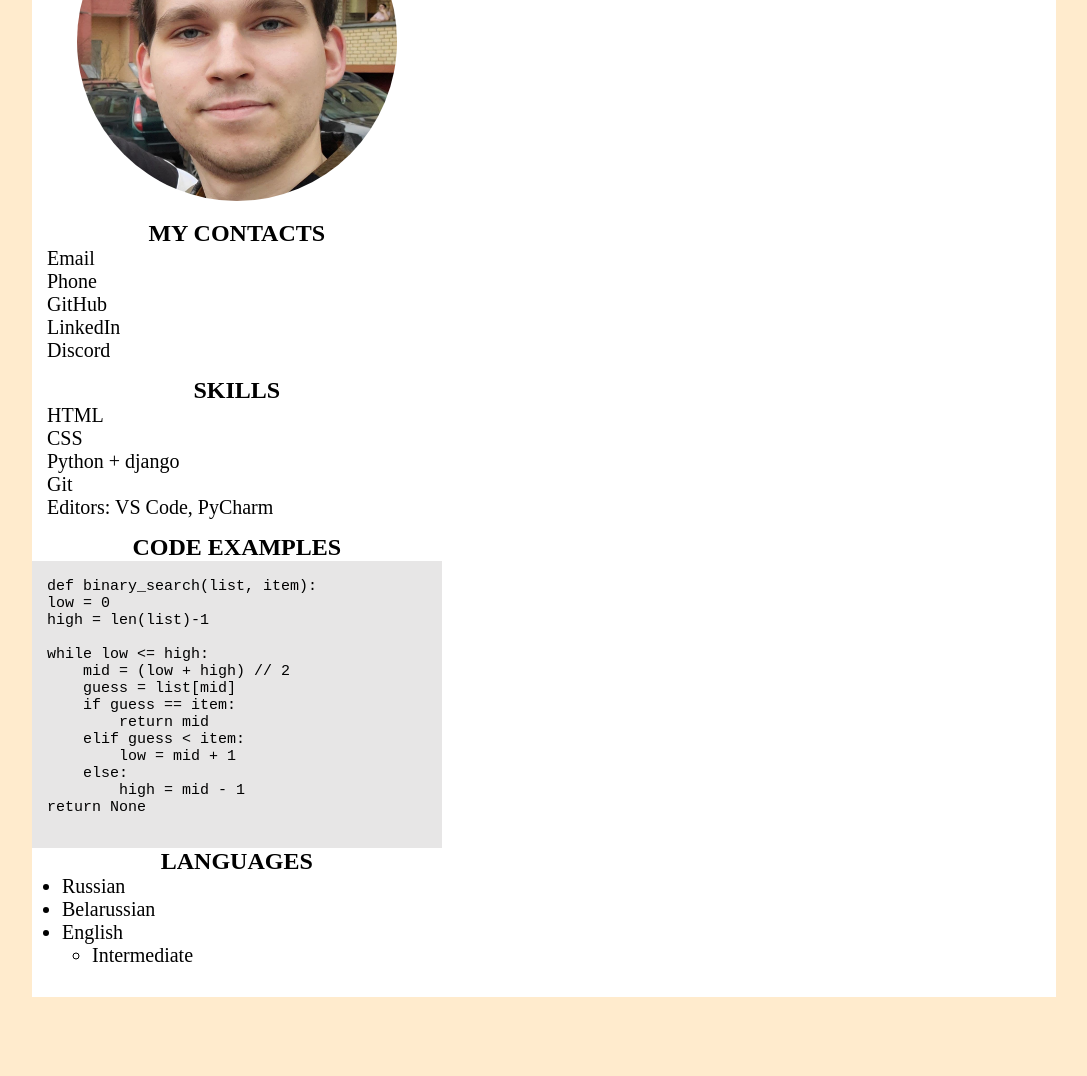
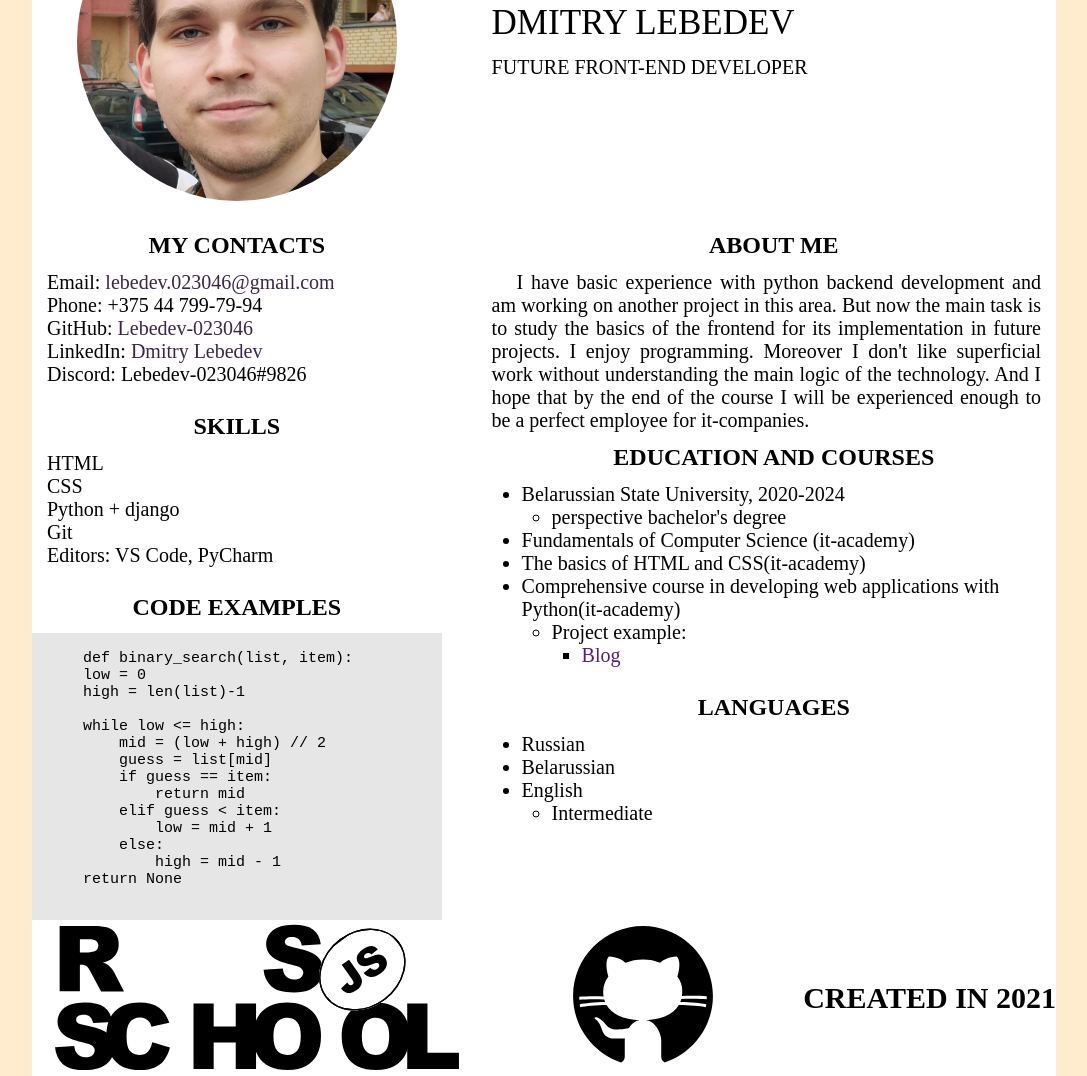
Before and after one commit to Lebedev-023046/rsschool-cv, a plain HTML site: page index.html in a window 1280 px wide. Shown: the part 196-1272 px from the top of the page, without its empty margins (96-1183 px from the left). Before the commit the page ends 1193 px from the top, so only its background shows below. Drawn offline with Linux system fonts and the light colour scheme.

Commit message:
docs: base document structure

```diff
--- a/index.html
+++ b/index.html
@@ -8,7 +8,7 @@
     <title>CV</title>
 </head>
 <body>
-    <main class="wrapper">
+    <div class="wrapper">
         <header>
             <nav class="menu">
                 <ul>
@@ -21,19 +21,19 @@
                 </ul>
             </nav>
         </header>
-        <section class="main-body">
+        <main class="main-body">
                 <section class="left">
                     <figure class="picture">
-                    <p><img src="picture.jpg" width="350px" height="350px" alt="Photo"></p>
+                        <p><img src="assets/img/picture.jpg" width="350px" height="350px" alt="Photo"></p>
                     </figure>
                     <article class="contacts">
                         <h2>My contacts</h2>
                         <ul>
-                        <li>Email</li>
-                        <li>Phone</li>
-                        <li>GitHub</li>
-                        <li>LinkedIn</li>
-                        <li>Discord</li>
+                            <li>Email: <a href="lebedev.023046@gmail.com">lebedev.023046@gmail.com</a></li>
+                            <li>Phone: +375 44 799-79-94</li>
+                            <li>GitHub: <a href="https://github.com/Lebedev-023046">Lebedev-023046</a></li>
+                            <li>LinkedIn: <a href="https://www.linkedin.com/in/dmitry-lebedev-023046/">Dmitry Lebedev</a></li>
+                            <li>Discord: Lebedev-023046#9826</li>
                         </ul>
                     </article>
                     <article class="skills">
@@ -68,7 +68,47 @@ return None
                         </pre>
 
                     </article>
+                </section>
+                <section class="right">
+                    <article class="info">
+                        <div class="common">
+                            <span class="name">Dmitry Lebedev</span>
+                            <br>
+                            <span class="position">Future Front-end developer</span>
+                        </div>
 
+                    </article>
+
+                    <article class="about-me">
+                        <h2>About me</h2>
+                        <p>I have basic experience with python backend development and am working on another project in this area.
+                            But now the main task is to study the basics of the frontend for its implementation in future projects.
+                            I enjoy programming. Moreover I don't like superficial work without understanding the main logic of
+                            the technology. And I hope that by the end of the course I will be experienced enough to be a perfect
+                            employee for it-companies.
+                        </p>
+                    </article>
+                    <article class="education">
+                        <h2>Education and courses</h2>
+                        <ul>
+                            <li>Belarussian State University, 2020-2024
+                                <ul>
+                                    <li>perspective bachelor's degree</li>
+                                </ul>
+                            </li>
+                            <li>Fundamentals of Computer Science (it-academy)</li>
+                            <li>The basics of HTML and CSS(it-academy)</li>
+                            <li>Comprehensive course in developing web applications with Python(it-academy)
+                                <ul>
+                                    <li>Project example:
+                                        <ul>
+                                            <li><a href="">Blog</a></li>
+                                        </ul>
+                                    </li>
+                                </ul>
+                            </li>
+                        </ul>
+                    </article>
                     <article class="langs">
                         <h2>Languages</h2>
                         <ul>
@@ -81,13 +121,21 @@ return None
                             </li>
                         </ul>
                     </article>
+                </section>
+        </main>
+        <footer>
+            <div class="rsschool">
+                <a href="https://rs.school/" target="blank"><img src="assets/logo/rs_school_js.svg" alt="rsschool" width="450px" height="150px"></a>
+            </div>
+            <div class="github">
+                <a href="https://github.com/Lebedev-023046" target="blank"><img src="assets/logo/github.svg" alt=""></a>
+            </div>
+            <div class="year">
+                <p><b>Created in 2021</b></p>
+            </div>
+        </footer>
 
-            </section>
-            <section class="right">
-                RIGHT
-            </section>
-        </section>
 
-    </main>
+    </div>
 </body>
 </html>
--- a/style.css
+++ b/style.css
@@ -5,18 +5,26 @@
     box-sizing: border-box;
 }
 
+html{
+    height: 100%;
+}
+
 body{
+    height: 100%;
     max-width: 1024px;
     margin: auto;
     background-color: blanchedalmond;
 }
 
 .wrapper{
+    display: flex;
+    flex-direction: column;
+    min-height: 100%;
     margin-top: 25px;
     background-color: white;
 }
 
-img {
+.picture img {
     border-radius: 50%;
     padding: 15px;
 }
@@ -32,11 +40,16 @@ code{
 }
 
 .left {
+    display: flex;
+    flex-direction: column;
     width: 40%;
 }
 
 .right {
+    display: flex;
+    flex-direction: column;
     width: 60%;
+    padding: 0px 0px 0px 50px;
 }
 
 /* HEADER */
@@ -55,10 +68,30 @@ code{
     color: rgb(57, 38, 78);
 }
 
+a{
+    text-decoration: none;
+}
+
 
 /* MAIN BODY */
 .main-body{
     display: flex;
+    flex: 1 1 auto;
+
+}
+
+.info {
+    font-size: 35px;
+    height: 354px;
+    text-transform: uppercase;
+    display: flex;
+    flex-direction: column;
+    justify-content: center;
+
+}
+
+.position{
+    font-size: 20px;
 }
 
 .contacts ul, .skills ul, .code-exes ul{
@@ -66,9 +99,10 @@ code{
     padding: 0px 15px 15px 15px;
 }
 
-.contacts h2, .skills h2, .code-exes h2, .langs h2{
+.contacts h2, .skills h2, .code-exes h2, .langs h2, .about-me h2, .education h2{
     text-transform: uppercase;
     text-align: center;
+    padding: 12px 0px 12px 0px;
 }
 
 .contacts li{
@@ -84,6 +118,31 @@ pre{
     padding: 0px 15px 0px 15px;
 }
 
-.langs ul{
+.langs ul, .education ul{
     padding: 0px 15px 15px 30px;
 }
+
+.education ul ul{
+    padding: 0px 15px 0px 30px;
+}
+
+.about-me p{
+    padding: 0px 15px 0px 0px;
+    text-align: justify;
+    text-indent: 25px;
+    font-size: 20px;
+}
+
+/* FOOTER */
+footer{
+    display: flex;
+    justify-content: space-between;
+}
+
+
+.year{
+    font-size: 30px;
+    display: flex;
+    align-items: center;
+    text-transform: uppercase;
+}
```
Also changed, not shown: assets/img/picture.jpg (renamed from picture.jpg), assets/logo/github.svg (added), assets/logo/rs_school_js.svg (added). Lines whose indentation alone changed are shown as unchanged.
